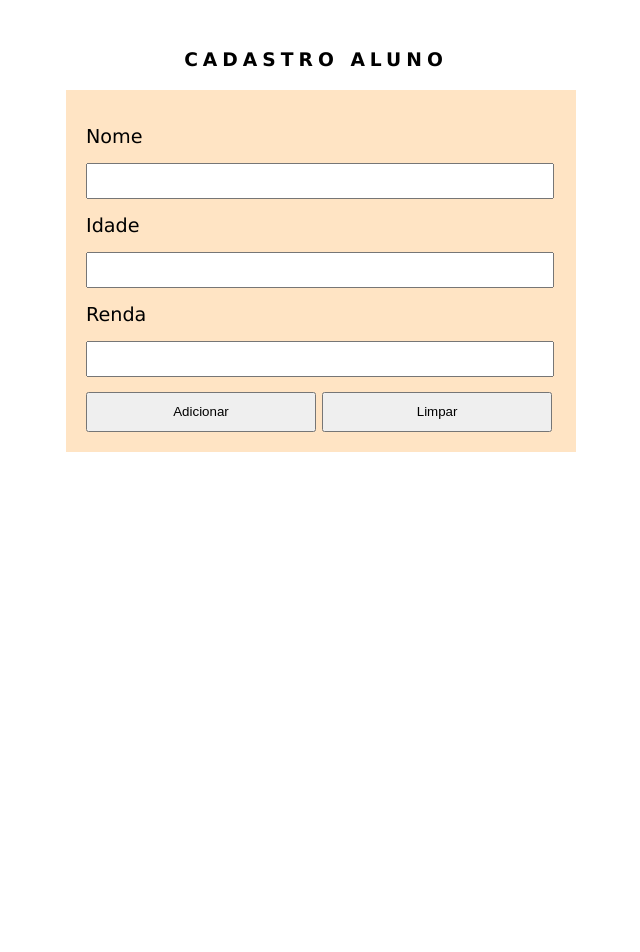
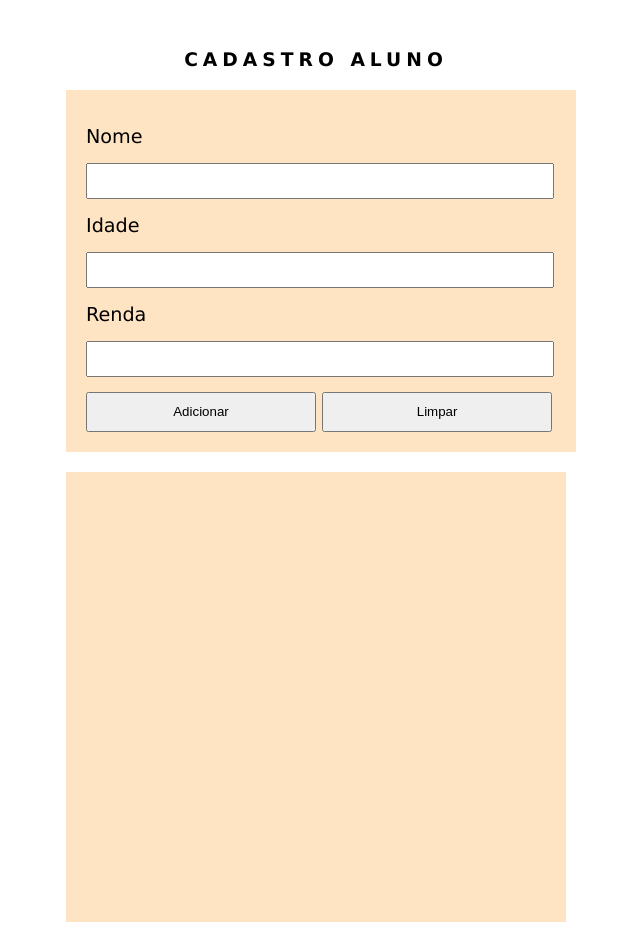
Before and after one commit to danielhnunes-web/Projeto_Crud_Pessoas, a plain HTML site: page index.html in a window 1280 px wide. Shown: the whole page, without its empty margins (324-964 px from the left). Before the commit the page ends 800 px from the top, so only its background shows below. Drawn offline with Linux system fonts and the light colour scheme.

Commit message:
concertei a formatação do css

```diff
--- a/css/style_pessoas.css
+++ b/css/style_pessoas.css
@@ -39,9 +39,9 @@ button{
     height: 40px;
 }
 
-#div-lista-pessoa{
+#div-lista-pessoas{
     width: 100%;
     min-height: 450px;
-    color: aliceblue;
-
+    background-color: bisque;
+    color: white;
 }
```
